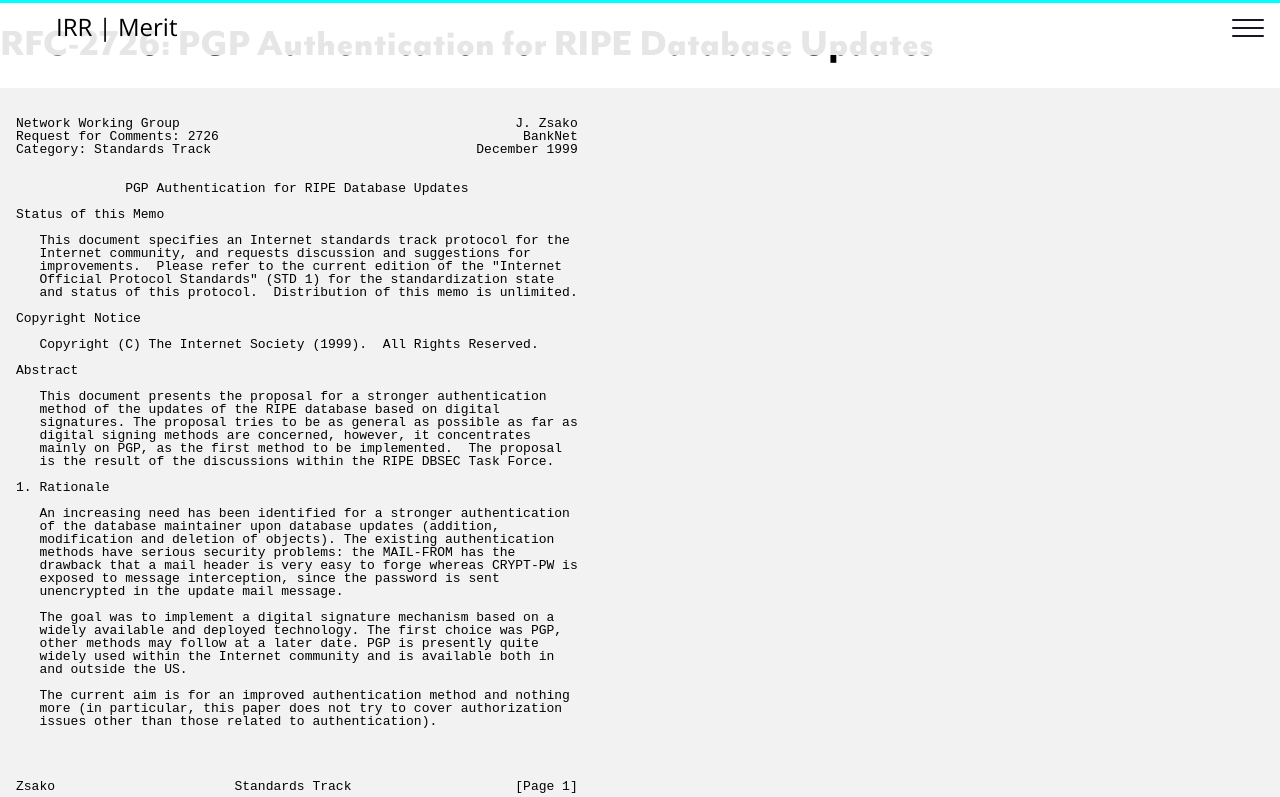
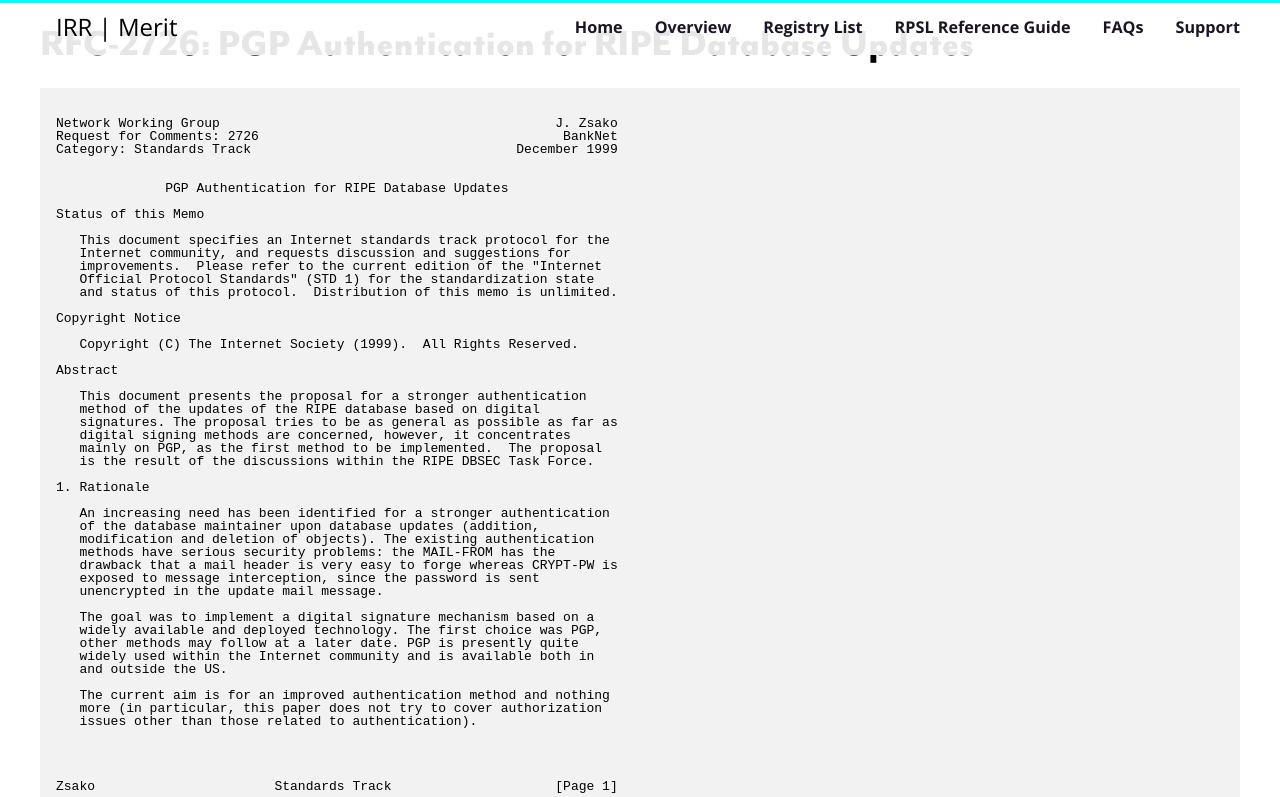
Before and after one commit to irr-net/irr-net.github.io, a Gatsby site: page /rpsl-guide/rfc2726 in a window 1280 px wide. Shown: the top 797 px of the page. Built offline with nearby package versions, Linux system fonts and the light colour scheme; Gatsby itself is replaced by a stand-in of ours; code samples lack their colours.

Commit message:
update landing page menu and layout display #13

```diff
--- a/src/components/layout.js
+++ b/src/components/layout.js
@@ -5,13 +5,20 @@ import "./../reset.css";
 import "./../style.scss";
 import Logo from "./../assets/images/merit_logo.png";
 
-const Layout = ({ pageTitle, children }) => {
+const Layout = ({ pageTitle, children, isHome }) => {
   return (
     <div className="site-wrapper">
       <Header />
       <main className="content">
-        {pageTitle && <h1>{pageTitle}</h1>}
-        {children}
+        {pageTitle && (
+          <div className="center-page-width-content">
+            <h1>{pageTitle}</h1>
+          </div>
+        )}
+        {isHome
+          ? <>{children}</>
+          : (<div className="center-page-width-content">{children}</div>)
+        }
       </main>
       <Footer />
     </div>
@@ -22,18 +29,18 @@ const Header = () => {
   return (
     <>
       <header className="header">
-        <div className="center-page-width-content">
+        <div className="header-content center-page-width-content">
           <p className="logo-text">IRR | Merit</p>
+          <label htmlFor="nav-toggle" className="nav-toggle-label">
+            <span></span>
+          </label>
           <input type="checkbox" id="nav-toggle" className="nav-toggle" />
           <NavMenu />
-          <label htmlFor="nav-toggle" className="nav-toggle-label" >
-            <span></span>
-          </label>
         </div>
       </header>
     </>
-  )
-}
+  );
+};
 
 export const NavMenu = () => {
   return (
@@ -65,8 +72,8 @@ export const NavMenu = () => {
         </li>
       </ul>
     </nav>
-  )
-}
+  );
+};
 
 const Footer = () => {
   const year = new Date().getFullYear();
@@ -76,8 +83,8 @@ const Footer = () => {
       <div className="footer-content center-page-width-content">
         <img className="footer-logo" src={Logo} alt="Merit Logo" />
         <p>
-          Merit’s Mission is connecting organizations and building community.
-          We provide networking, security and community services to member
+          Merit’s Mission is connecting organizations and building community. We
+          provide networking, security and community services to member
           organizations that help make our society a better place to learn,
           discover, work and live – while upholding the principles of an open
           internet.
@@ -138,6 +145,6 @@ const Footer = () => {
       </div>
     </footer>
   );
-}
+};
 
 export default Layout;
--- a/src/pages/index.js
+++ b/src/pages/index.js
@@ -8,7 +8,7 @@ import DBGraphic from "./../assets/images/db-graphic.png";
 
 const IndexPage = () => {
   return (
-    <Layout>
+    <Layout isHome>
       <HeroSection />
       <div className="inline-margin">
         <h2>About the Internet Routing Registry</h2>
--- a/src/styles/_layout.scss
+++ b/src/styles/_layout.scss
@@ -22,6 +22,7 @@ $spacing-xl: 3rem;
   border-top: 3px solid color.$teal-accent;
   z-index: 1000;
 
+  .header-content {
     // Logo style
     .logo-text {
       font-size: 1.5rem;
@@ -93,6 +94,7 @@ $spacing-xl: 3rem;
       }
     } // end nav-toggle-label1
   }
+}
 
 // main content
 .content {
@@ -135,6 +137,48 @@ $spacing-xl: 3rem;
     }
   }
 
+  .header {
+    .header-content {
+      display: flex;
+      flex-direction: row;
+      justify-content: space-between;
+
+      nav {
+        display: block;
+        padding: 0px;
+        transform: scale(1, 1);
+        transition: none;
+
+        .nav-menu {
+          display: flex;
+          flex-direction: row;
+          gap: $spacing-l;
+          justify-content: space-between;
+          align-items: center;
+
+          a {
+            color: color.$mblack;
+            font-weight: 700;
+            opacity: 1;
+
+            &:hover {
+              color: color.$mteal;
+              text-decoration: none;
+            }
+          }
+        }
+      }
+
+      .nav-toggle {
+        display: none;
+      }
+
+      .nav-toggle-label {
+        display: none;
+      }
+    }
+  }
+
   .footer {
     margin-block-start: $spacing-xl;
 
--- /dev/null
+++ b/src/styles/pages/_index.scss
@@ -0,0 +1,2 @@
+@forward "landing";
+@forward "registry";
--- a/src/styles/_pages.scss
+++ b/src/styles/pages/_landing.scss
@@ -1,5 +1,5 @@
-@use "color";
-@use "layout";
+@use "./../color" as color;
+@use "./../layout" as layout;
 
 // Landing Page
 .hero-section {
```
Also changed, not shown: src/styles/_index.scss (+5 -5 lines). Lines whose indentation alone changed are shown as unchanged.
